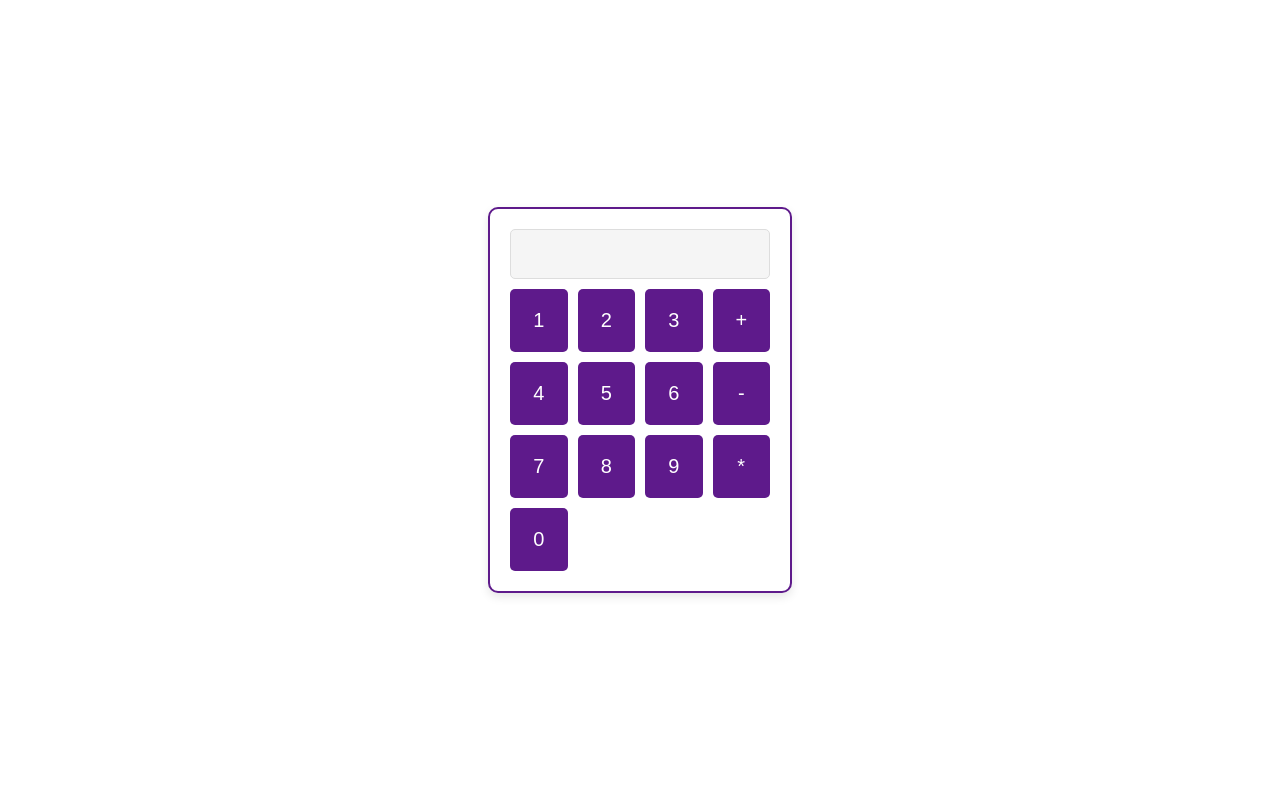
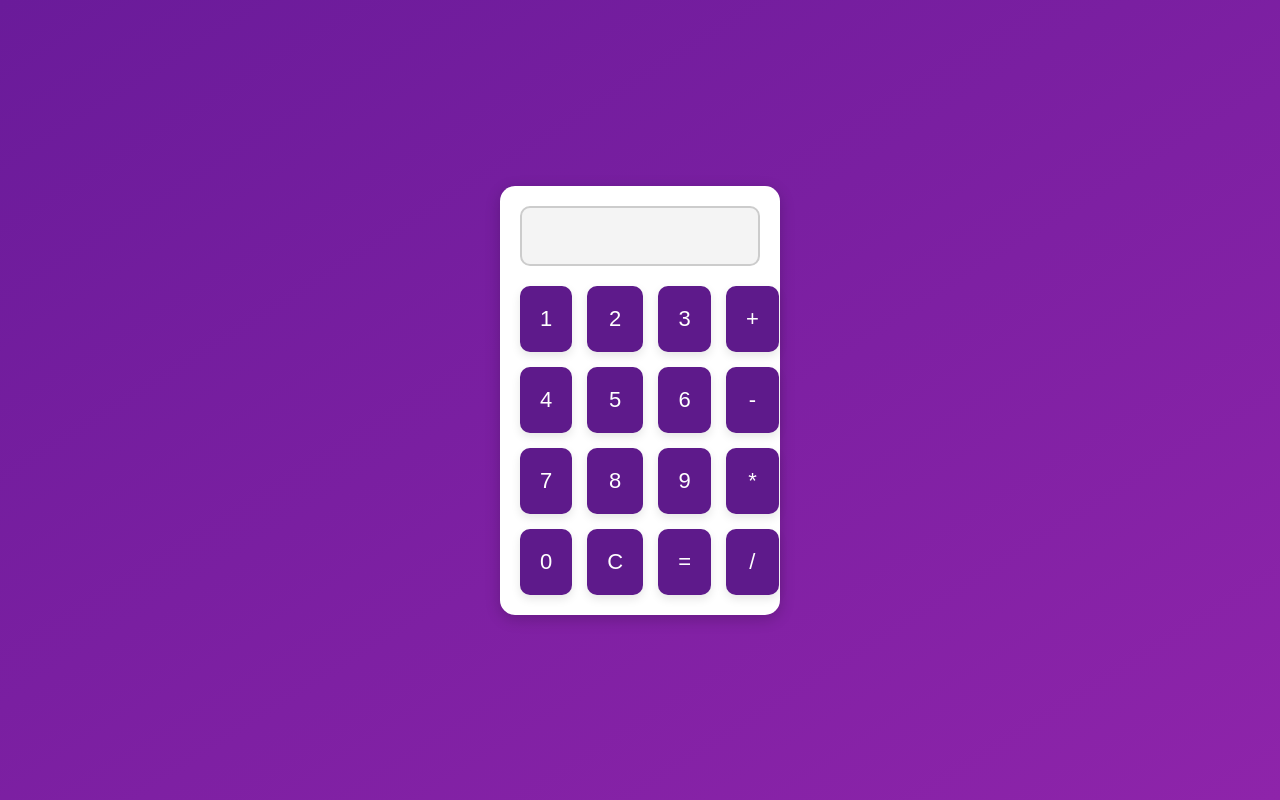
Before and after one commit to Biancona/calculadora2, a plain HTML site: page index.html in a window 1280 px wide. Drawn offline with Linux system fonts and the light colour scheme.

Commit message:
agora_vai2_vezes

```diff
--- a/index.html
+++ b/index.html
@@ -23,4 +23,11 @@
             <button class="button" onclick="appendToDisplay('9')">9</button>
             <button class="button" onclick="appendToDisplay('*')">*</button>
             <button class="button" onclick="appendToDisplay('0')">0</button>
-            <button class="button"
+            <button class="button" onclick="clearDisplay()">C</button>
+            <button class="button" onclick="calculateResult()">=</button>
+            <button class="button" onclick="appendToDisplay('/')">/</button>
+        </div>
+    </div>
+    <script src="script.js"></script>
+</body>
+</html>
--- a/style.css
+++ b/style.css
@@ -1,64 +1,82 @@
 /* style.css */
+* {
+    margin: 0;
+    padding: 0;
+    box-sizing: border-box;
+}
+
 body {
-    background-color: white; /* fundo branco */
-    color: black;
+    background: linear-gradient(to bottom right, #6a1b9a, #8e24aa); /* gradiente roxo suave */
+    color: #fff;
     display: flex;
     justify-content: center;
     align-items: center;
     height: 100vh;
-    margin: 0;
     font-family: 'Arial', sans-serif;
 }
 
 .calculator {
-    background-color: white;
+    background: #fff;
     padding: 20px;
-    border-radius: 10px;
-    box-shadow: 0 4px 10px rgba(0, 0, 0, 0.1);
-    width: 260px;
+    border-radius: 15px;
+    box-shadow: 0 4px 15px rgba(0, 0, 0, 0.2);
+    width: 280px;
     text-align: center;
-    border: 2px solid #5e1a8b; /* borda roxa */
 }
 
 input {
     width: 100%;
-    height: 50px;
-    background-color: #f5f5f5;
-    color: black;
-    border: 1px solid #ddd;
-    border-radius: 5px;
+    height: 60px;
+    background-color: #f4f4f4;
+    color: #333;
+    border: 2px solid #ccc;
+    border-radius: 10px;
     text-align: right;
-    padding: 10px;
-    font-size: 20px;
-    margin-bottom: 10px;
-    box-sizing: border-box;
+    padding: 15px;
+    font-size: 25px;
+    margin-bottom: 20px;
+    font-weight: bold;
+    transition: border-color 0.3s ease;
+}
+
+input:focus {
+    outline: none;
+    border-color: #5e1a8b; /* borda roxa ao focar */
 }
 
 .buttons {
     display: grid;
     grid-template-columns: repeat(4, 1fr);
-    gap: 10px;
+    gap: 15px;
 }
 
 .button {
     background-color: #5e1a8b; /* roxo */
     color: white;
-    font-size: 20px;
+    font-size: 22px;
     border: none;
     padding: 20px;
-    border-radius: 5px;
+    border-radius: 10px;
     cursor: pointer;
-    transition: background-color 0.3s;
+    transition: background-color 0.3s ease, transform 0.1s ease;
+    box-shadow: 0 4px 10px rgba(0, 0, 0, 0.1);
 }
 
 .button:hover {
     background-color: #9b56ad; /* roxo mais claro */
+    transform: translateY(-3px);
 }
 
 .button:active {
     background-color: #6e1c7a; /* roxo mais escuro */
+    transform: translateY(2px);
 }
 
 button:focus {
     outline: none;
 }
+
+.button:disabled {
+    background-color: #e0e0e0;
+    cursor: not-allowed;
+}
```
Also changed, not shown: script.js (line endings or trailing spaces).
